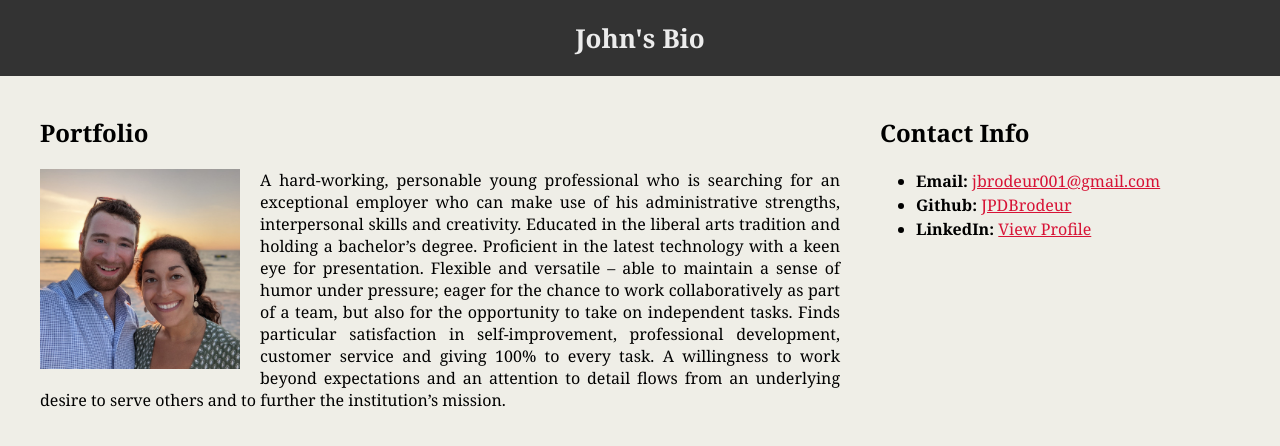
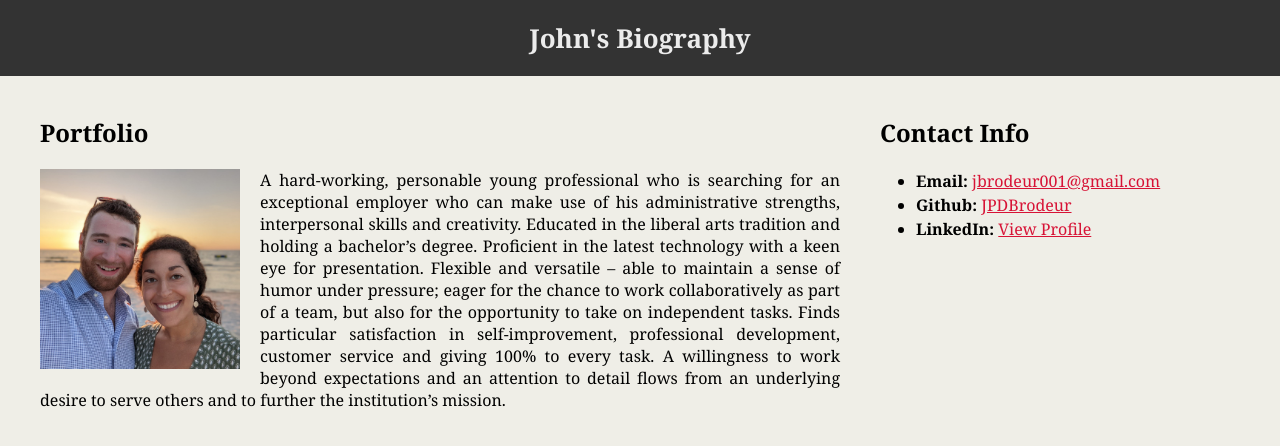
Before and after one commit to JPDBrodeur/JPDBrodeur, a plain HTML site: page Index.html in a window 1280 px wide. Drawn offline with Linux system fonts and the light colour scheme.

```diff
--- a/Index.html
+++ b/Index.html
@@ -11,7 +11,7 @@
 
         <!-- Site Header -->
         <header>
-            <h1>John's Bio</h1>
+            <h1>John's Biography</h1>
         </header>
 
         <main class="container">
```
